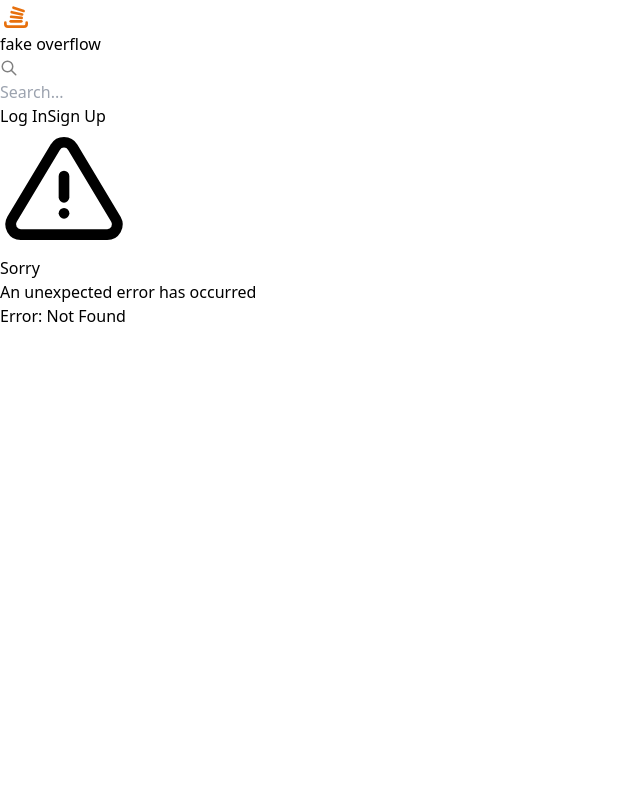
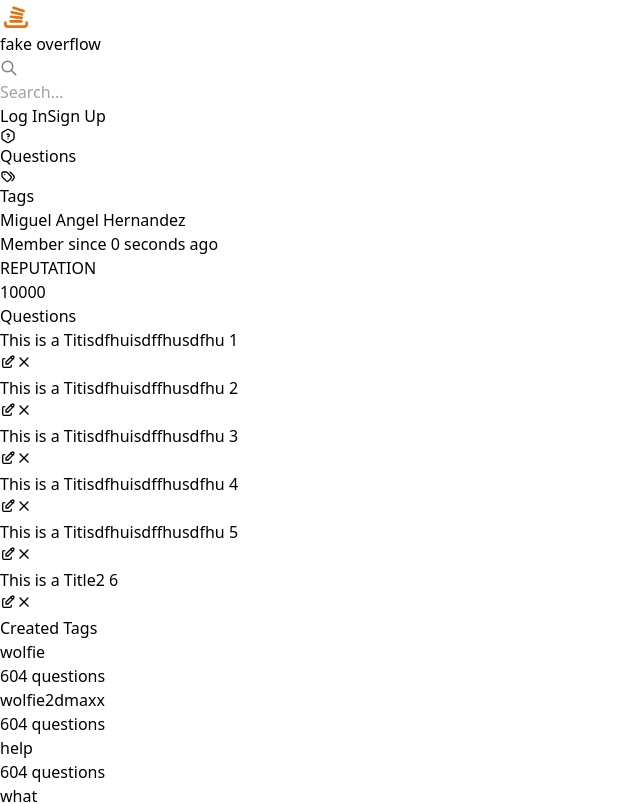
Before and after one commit to alkmei/fake-overflow, a React (Vite) app in the folder client/: page /users/10 in a window 1280 px wide. Before the commit this address had no page. Shown: the top 804 px of the page, without its empty margins (0-640 px from the left). Built offline with nearby package versions, Linux system fonts and the light colour scheme.

Commit message:
some of user profile page
 still need to make delete/edit buttons work and answered questions clickign on them brings the user's answers to the top and allows them to edit/delete it

```diff
--- a/client/src/TempData.ts
+++ b/client/src/TempData.ts
@@ -7,7 +7,9 @@ export const user: User = {
   username: "Miguel Angel Hernandez",
   email: "miguel@wolfie2d.atari2600",
   password: "sfa#&*g388237r87y@doifjsoifH#",
+  id: 10,
   reputation: 10000,
+  creationTime: new Date(),
 };
 
 export const tags: Tag[] = [
--- /dev/null
+++ b/client/src/components/TagList.tsx
@@ -0,0 +1,25 @@
+import { Link } from "react-router-dom";
+import Tag from "@server/types/tag";
+
+export default function TagList({ tags }: { tags: Tag[] }) {
+  // TODO: request number of questions per tag
+  return (
+    <ul className="flex flex-wrap gap-6 m-5">
+      {tags.map((t, index) => (
+        <Link
+          className="border p-4 w-60 rounded-md hover:bg-gray-100"
+          to={`/questions/tagged/${t.name}`}
+          key={index}
+        >
+          <section className="flex-grow text-sm bg-blue-100 text-blue-900 py-0.5 px-2 rounded-md cursor-pointer w-fit">
+            {t.name}
+          </section>
+          <p className="mt-3 text-sm text-gray-500">
+            {/*<span>{tags[t.name].length}&nbsp;</span>*/}604 questions
+            {/*{tagQuestions[t.name].length > 1 ? "s" : ""}*/}
+          </p>
+        </Link>
+      ))}
+    </ul>
+  );
+}
--- a/client/src/components/questions/Comments.tsx
+++ b/client/src/components/questions/Comments.tsx
@@ -33,7 +33,10 @@ export default function Comments({ comments }: { comments: Comment[] }) {
                 </p>
                 <div>
                   <span>{comment.text}</span> –{" "}
-                  <Link to={`/users`} className="text-blue-700">
+                  <Link
+                    to={`/users/${comment.author.id}`}
+                    className="text-blue-700"
+                  >
                     {comment.author.username}
                   </Link>
                   <span className="text-gray-500">
--- a/client/src/components/questions/QuestionComponent.tsx
+++ b/client/src/components/questions/QuestionComponent.tsx
@@ -49,7 +49,7 @@ export default function QuestionComponent({
           </ul>
           <p className="text-sm text-gray-500 flex justify-end ml-auto gap-1 max-w-[62rem]">
             <Link
-              to="/users/"
+              to={`/users/${question.author.id}`}
               className="text-blue-600 hover:text-blue-900 truncate"
             >
               {question.author.username}
--- a/client/src/main.tsx
+++ b/client/src/main.tsx
@@ -32,10 +32,11 @@ const router = createBrowserRouter([
     children: [
       { path: "/questions", element: <Questions /> },
       { path: "/questions/ask", element: <AskQuestion /> },
+      { path: "/questions/edit/:id", element: <AskQuestion editing={true} /> },
       { path: "/questions/:id/:slug", element: <Answers /> },
       { path: "/questions/tagged/:tag", element: <TagQuestions /> },
       { path: "/tags", element: <Tags /> },
-      { path: "/user/:id", element: <Profile /> },
+      { path: "/users/:id", element: <Profile /> },
     ],
   },
 ]);
--- a/client/src/routes/Tags.tsx
+++ b/client/src/routes/Tags.tsx
@@ -1,6 +1,6 @@
 import ContentHeader from "@/components/ContentHeader.tsx";
 import { tags } from "@/TempData.ts";
-import { Link } from "react-router-dom";
+import TagList from "@/components/TagList.tsx";
 
 export default function Tags() {
   return (
@@ -8,23 +8,7 @@ export default function Tags() {
       <section className="w-full">
         <ContentHeader name={"Tags"} />
       </section>
-      <ul className="flex flex-wrap gap-6 m-5">
-        {tags.map((t, index) => (
-          <Link
-            className="border p-4 w-60 rounded-md hover:bg-gray-100"
-            to={`/questions/tagged/${t.name}`}
-            key={index}
-          >
-            <section className="flex-grow text-sm bg-blue-100 text-blue-900 py-0.5 px-2 rounded-md cursor-pointer w-fit">
-              {t.name}
-            </section>
-            <p className="mt-3 text-sm text-gray-500">
-              {/*<span>{tags[t.name].length}&nbsp;</span>*/}604 questions
-              {/*{tagQuestions[t.name].length > 1 ? "s" : ""}*/}
-            </p>
-          </Link>
-        ))}
-      </ul>
+      <TagList tags={tags} />
     </div>
   );
 }
--- a/client/src/routes/questions/Answers.tsx
+++ b/client/src/routes/questions/Answers.tsx
@@ -99,7 +99,10 @@ export default function Answers() {
             <p className="text-gray-600">
               asked {question.creationTime.toLocaleString()}
             </p>
-            <Link to={`/users`} className="text-sm text-blue-600">
+            <Link
+              to={`/users/${question.author.id}`}
+              className="text-sm text-blue-600"
+            >
               {question.author.username}
             </Link>
             <p className="font-bold text-gray-600">
@@ -142,7 +145,10 @@ export default function Answers() {
                         <p className="text-gray-600">
                           answered {answer.creationTime.toLocaleString()}
                         </p>
-                        <Link to={`/users`} className="text-sm text-blue-600">
+                        <Link
+                          to={`/users/${question.author.id}`}
+                          className="text-sm text-blue-600"
+                        >
                           {answer.author.username}
                         </Link>
                         <p className="font-bold text-gray-600">
--- a/client/src/routes/questions/AskQuestion.tsx
+++ b/client/src/routes/questions/AskQuestion.tsx
@@ -1,12 +1,26 @@
 import FormError from "@/components/FormError.tsx";
-import { FormEvent, useState } from "react";
+import { FormEvent, useState, useEffect } from "react";
 import { validateHyperlinks } from "@/helper";
+import { useParams } from "react-router-dom";
 
-export default function AskQuestion() {
+export default function AskQuestion({ editing }: { editing?: boolean }) {
   const [title, setTitle] = useState("");
   const [text, setText] = useState("");
   const [tags, setTags] = useState("");
   const [summary, setSummary] = useState("");
+  const { id } = useParams();
+
+  // if editing a question, load in data
+  useEffect(() => {
+    if (editing) {
+      console.log(id);
+      // TODO: Get question from server by id
+      // setTitle(question.title);
+      // setText(question.text);
+      // setTags(question.tags.map((tag) => tag.name).join(" "));
+      // setSummary(question.summary);
+    }
+  }, [editing, id]);
 
   const [titleError, setTitleError] = useState("");
   const [textError, setTextError] = useState("");
@@ -74,6 +88,9 @@ export default function AskQuestion() {
 
       console.log(newQuestion);
 
+      if (editing) {
+        // TODO: edit question instead of adding it to db
+      } else {
         // // TODO: add new question
         // axios
         //     .post("http://localhost:8000/posts/question", newQuestion)
@@ -81,6 +98,7 @@ export default function AskQuestion() {
         //       console.log(res);
         //       console.log(res.data);
         //     });
+      }
 
       // TODO: then send back to home page on successful submit
     }
--- a/client/src/routes/users/Profile.tsx
+++ b/client/src/routes/users/Profile.tsx
@@ -1,6 +1,72 @@
-// import { useParams } from "react-router-dom";
+import { Link, useParams } from "react-router-dom";
+import { tags, tempQuestions, user } from "@/TempData.ts";
+import { timeSinceDate } from "@/helper.ts";
+import TagList from "@/components/TagList.tsx";
+import QuestionList from "@/components/questions/QuestionList.tsx";
+import { IconEdit, IconX } from "@tabler/icons-react";
 
 export default function Profile() {
-  // const { id } = useParams();
-  return <section></section>;
+  const { id } = useParams();
+  console.log(id);
+
+  return (
+    <div className="flex flex-col gap-5 m-10 ml-10 w-full">
+      <div className="flex justify-between mb-2">
+        <div className="flex flex-col gap-3">
+          <h2 className="text-4xl">{user.username}</h2>
+          <p className="text-gray-500">
+            Member since {timeSinceDate(user.creationTime)}
+          </p>
+        </div>
+        <div className="">
+          <h3 className="text-gray-400 text-sm font-bold">REPUTATION</h3>
+          <p className="text-3xl">{user.reputation}</p>
+        </div>
+      </div>
+      <div>
+        <h2 className="text-2xl mb-5">Questions</h2>
+        <ul className="flex flex-col gap-2">
+          {tempQuestions.map((q, index) => (
+            <div className="flex flex-col">
+              <div className="flex flex-row justify-between border p-4 rounded-md">
+                <h3 className="text-blue-600 hover:text-blue-900 break-all mb-0.5 self-center">
+                  <Link
+                    to={`/questions/${q.id}/${q.title
+                      .toLowerCase()
+                      .replace(/[^\w ]+/g, "")
+                      .replace(/ +/g, "-")}`}
+                    key={index}
+                  >
+                    {q.title}
+                  </Link>
+                </h3>
+                <div className="flex flex-row gap-2">
+                  <button className="rounded-full border w-7 h-7 flex justify-center items-center hover:bg-[#fbdbc0]">
+                    <IconEdit width={16} height={16} />
+                  </button>
+                  <button className="rounded-full border w-7 h-7 flex justify-center items-center hover:bg-red-200">
+                    <IconX width={16} height={16} />
+                  </button>
+                </div>
+              </div>
+            </div>
+          ))}
+        </ul>
+      </div>
+      <div>
+        <h2 className="text-2xl mb-5">Created Tags</h2>
+        {/* TODO: Replace with tags created by user*/}
+        <TagList tags={tags} />
+      </div>
+      <div>
+        <h2 className="text-2xl mb-5">Answered Questions</h2>
+        {/*
+          TODO: Replace with questions answered by user
+           if a question answered by user is clicked, Their answer/s for
+           the question is displayed first followed by the rest in Newest order
+        */}
+        <QuestionList questions={tempQuestions} />
+      </div>
+    </div>
+  );
 }
```
Also changed, not shown: 2 other files (tests, documents, lock files or other folders). Lines whose indentation alone changed are shown as unchanged.
